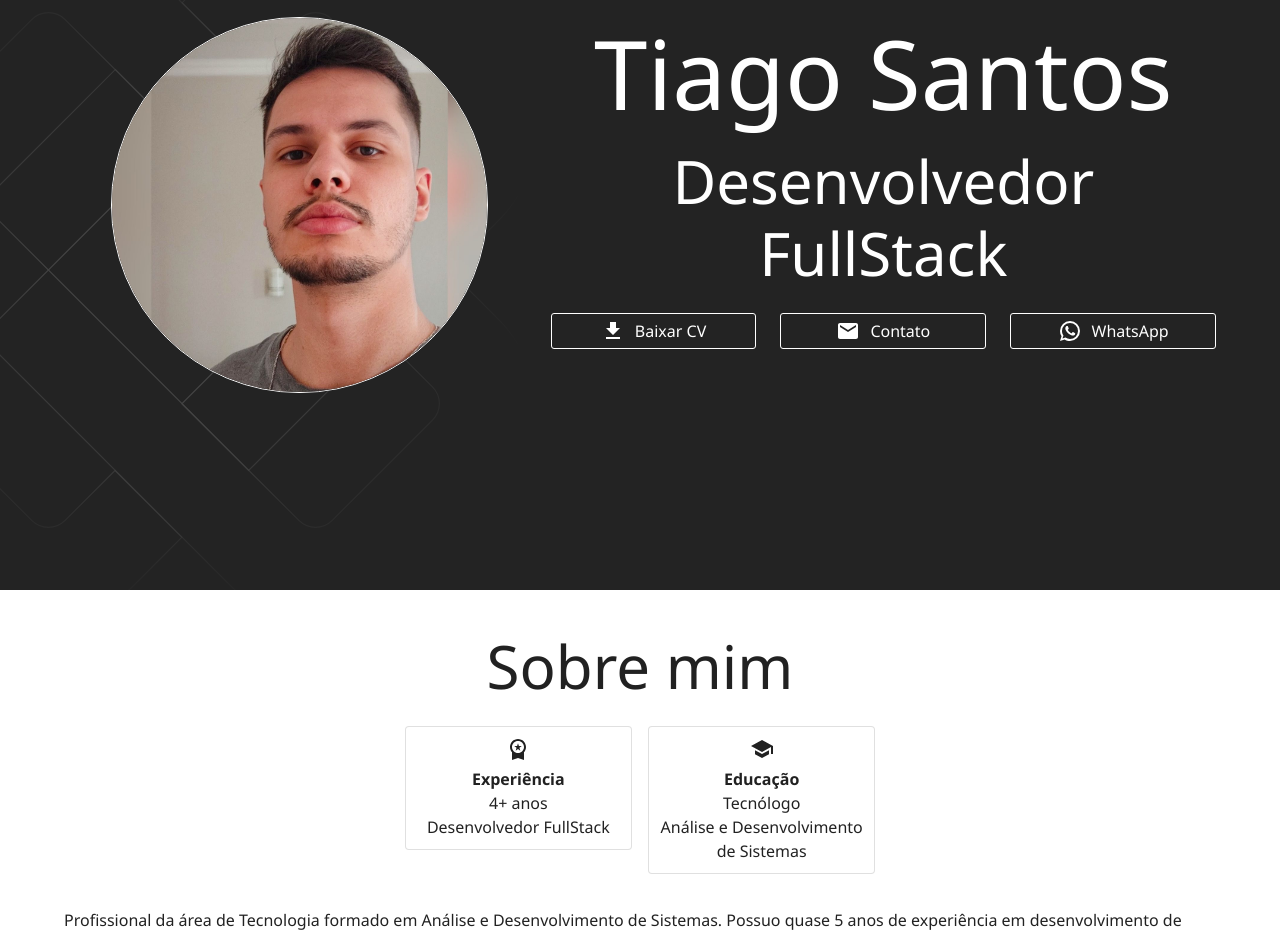
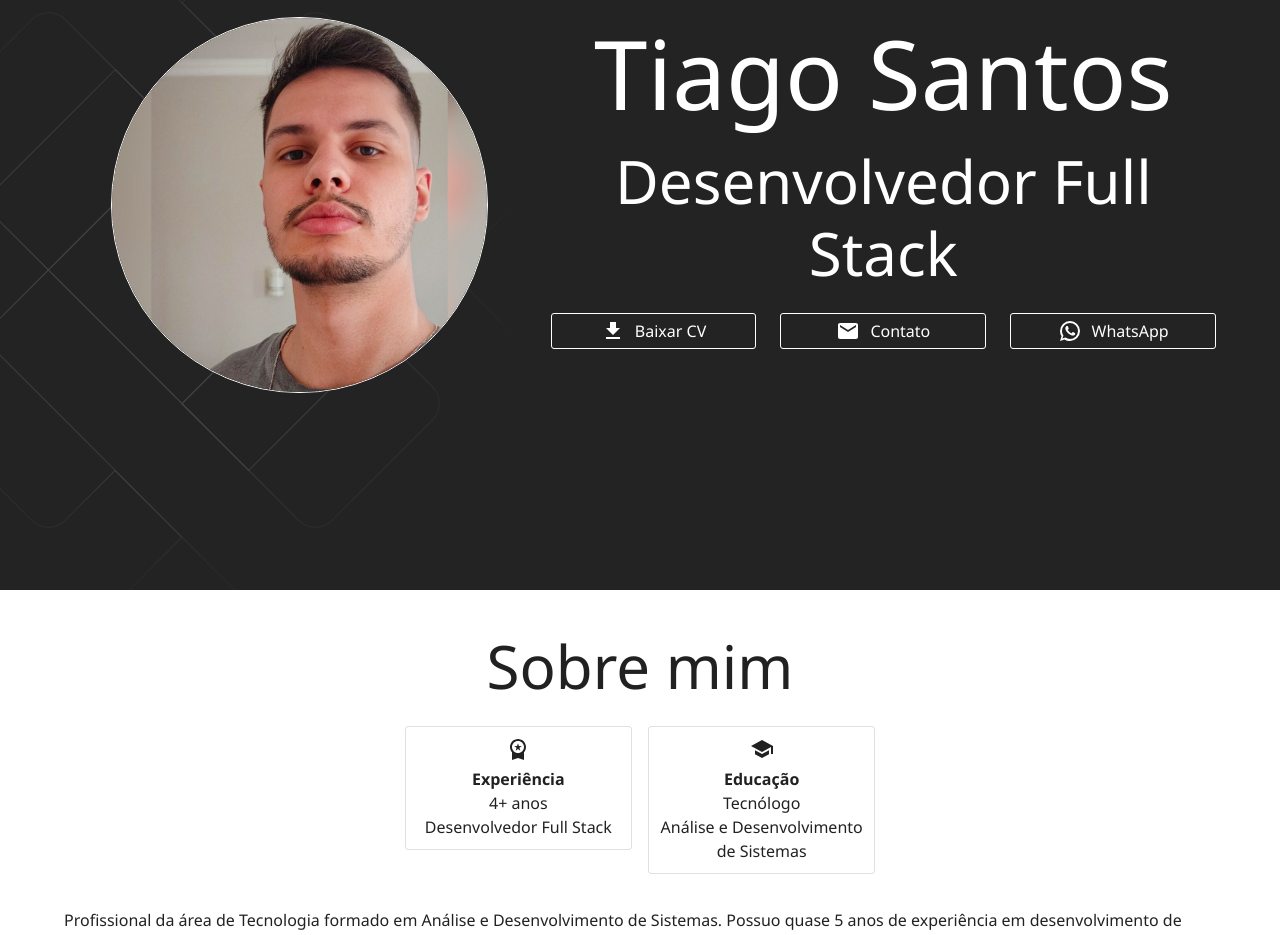
Before and after one commit to Claudioofc/MyPortfolio, a React (Vite) app: page / in a window 1280 px wide. Shown: the part 210-1145 px from the top of the page. Built offline with nearby package versions, Linux system fonts and the light colour scheme.

Commit message:
correção no tittle desenvolvedor fullstack para full stack

```diff
--- a/src/pages/Home/sections/AboutSection/AboutSection.tsx
+++ b/src/pages/Home/sections/AboutSection/AboutSection.tsx
@@ -32,7 +32,7 @@ const AboutSection: React.FC = () => {
                                 <WorkspacePremiumIcon />
                                 <Typography textAlign="center" fontWeight={600}>Experiência</Typography>
                                 <Typography textAlign="center">4+ anos</Typography>
-                                <Typography textAlign="center">Desenvolvedor FullStack</Typography>
+                                <Typography textAlign="center">Desenvolvedor Full Stack</Typography>
                             </StyledCard>
                         </AnimationComponent>
                     </Grid>
--- a/src/pages/Home/sections/HeroSection/HeroSection.tsx
+++ b/src/pages/Home/sections/HeroSection/HeroSection.tsx
@@ -83,7 +83,7 @@ const HeroSection: React.FC = () => {
                             <Typography color="primary.contrastText" variant="h1" pb={2} textAlign="center">
                                 Tiago Santos
                             </Typography>
-                            <Typewriter text="Desenvolvedor FullStack" delay={120} variant="h2" color="primary.contrastText" />
+                            <Typewriter text="Desenvolvedor Full Stack" delay={120} variant="h2" color="primary.contrastText" />
                             <Box mt={3}>
                                 <Grid container spacing={3} display="flex" justifyContent="center">
                                     <Grid size = {{xs: 10, md:4}}>
```
